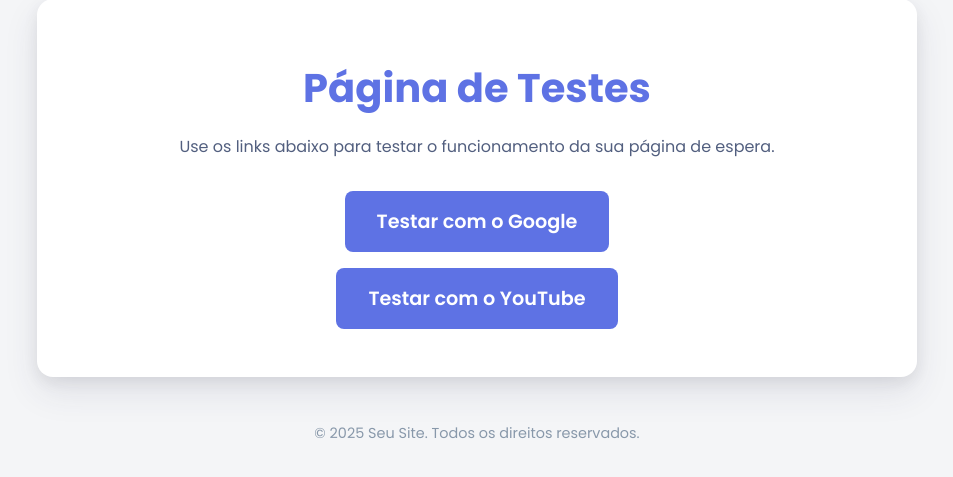
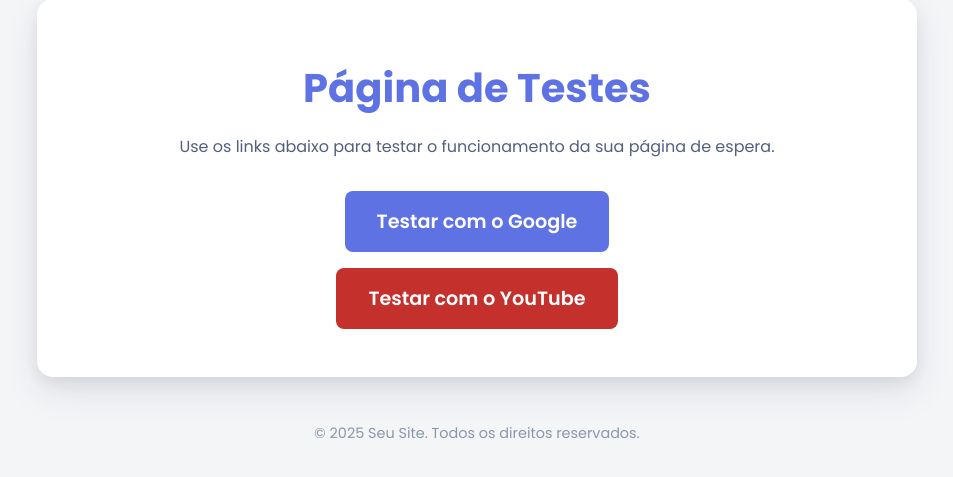
Before and after one commit to ericdimitri2022-design/Projeto_ADS, a Flask app: page / in a window 1280 px wide. Shown: the part 171-648 px from the top of the page, without its empty margins (163-1116 px from the left). Run offline with Flask 3, Linux system fonts and the light colour scheme.

Commit message:
Update index.html

```diff
--- a/templates/index.html
+++ b/templates/index.html
@@ -13,12 +13,12 @@
 
         <ul style="list-style: none; padding: 0; margin-top: 2rem;">
             <li style="margin-bottom: 1rem;">
-                <a href="/espera?destino=https://www.google.com.br" class="botao-continuar">
+                <a href="/espera?destino=https://www.google.com.br" class="botao-continuar" style="background-color: var(--primary-color);">
                     Testar com o Google
                 </a>
             </li>
             <li>
-                <a href="/espera?destino=https://www.youtube.com" class="botao-continuar">
+                <a href="/espera?destino=https://www.youtube.com" class="botao-continuar" style="background-color: #c4302b;">
                     Testar com o YouTube
                 </a>
             </li>
@@ -28,15 +28,5 @@
     <div class="footer">
         <p>© 2025 Seu Site. Todos os direitos reservados.</p>
     </div>
-
-    <style>
-        .botao-continuar {
-            display: inline-block;
-            background-color: var(--primary-color);
-        }
-        .botao-continuar:hover {
-            background-color: #4a5cc5;
-        }
-    </style>
 </body>
 </html>
```
